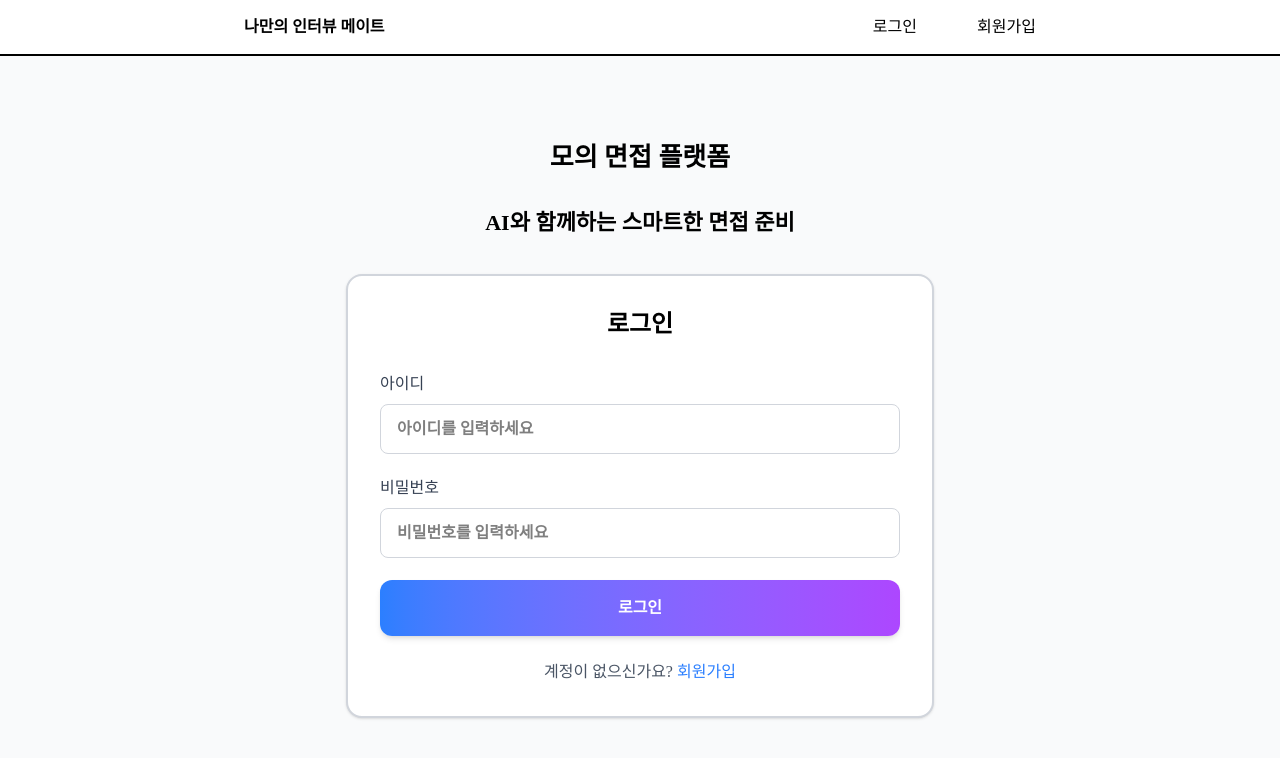
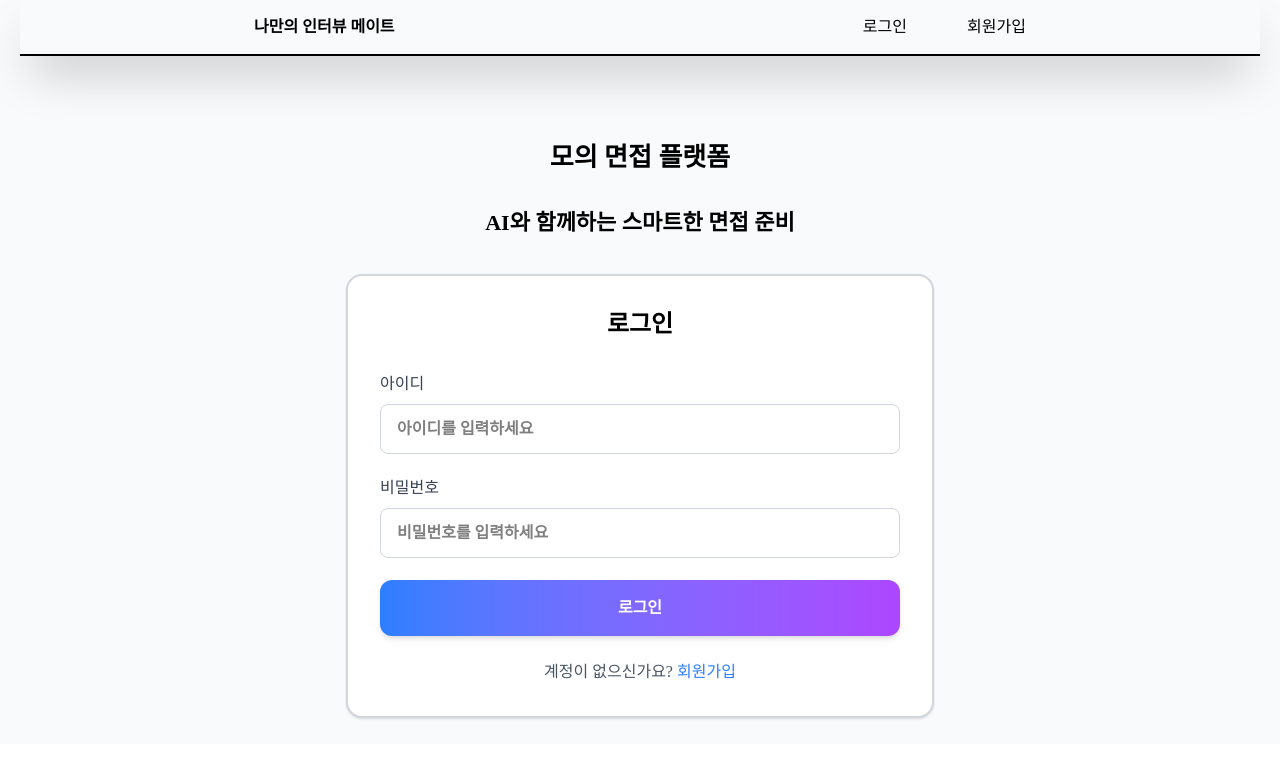
Before and after one commit to ydsic/my_interview_mate, a React (Vite) app: page /my_interview_mate/login in a window 1280 px wide. Shown: the top 758 px of the page. Built offline with nearby package versions, Linux system fonts and the light colour scheme; a web font is replaced by a local one.

Commit message:
style: 공용 Layout 추가

```diff
--- a/src/App.tsx
+++ b/src/App.tsx
@@ -2,15 +2,18 @@ import { BrowserRouter, Route, Routes } from 'react-router-dom';
 import MainPage from './page/MainPage';
 import StyleTest from './page/StyleTest';
 import LoginPage from './page/LoginPage';
+import DefaultLayout from './components/layout/DefaultLayout';
 
 export default function App() {
   return (
     <BrowserRouter basename="/my_interview_mate">
-      <Routes>
-        <Route path="/" element={<MainPage />} />
-        <Route path="/styleTest" element={<StyleTest />} />
-        <Route path="/login" element={<LoginPage />} />
-      </Routes>
+      <DefaultLayout>
+        <Routes>
+          <Route path="/" element={<MainPage />} />
+          <Route path="/styleTest" element={<StyleTest />} />
+          <Route path="/login" element={<LoginPage />} />
+        </Routes>
+      </DefaultLayout>
     </BrowserRouter>
   );
 }
--- a/src/page/LoginPage.tsx
+++ b/src/page/LoginPage.tsx
@@ -39,7 +39,6 @@ export default function LoginPage() {
   return (
     <>
       <Nav />
-      <DefaultLayout>
       <div className="flex flex-col h-full justify-center items-center text-center gap-5">
         <H1_big_title>모의 면접 플랫폼</H1_big_title>
         <H3_sub_detail>AI와 함께하는 스마트한 면접 준비 </H3_sub_detail>
@@ -101,7 +100,6 @@ export default function LoginPage() {
           </div>
         </div>
       </div>
-      </DefaultLayout>
     </>
   );
 }
```
Lines whose indentation alone changed are shown as unchanged.
